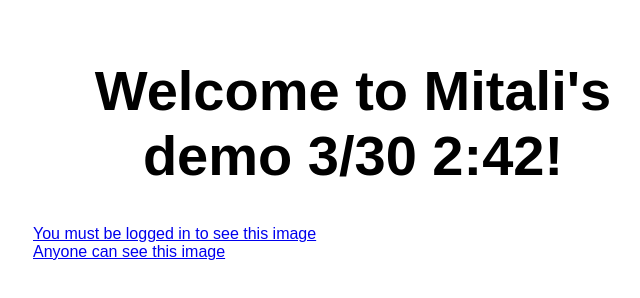
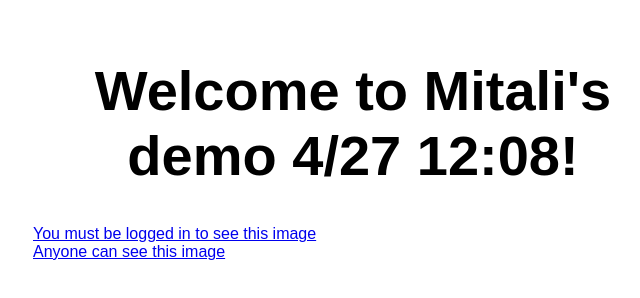
Before and after one commit to mkarmark/afd-repo-1, a plain HTML site: page src/index.html in a window 1280 px wide. Shown: the whole page, without its empty margins (287-927 px from the left). Drawn offline with Linux system fonts and the light colour scheme.

Commit message:
Update index.html

```diff
--- a/src/index.html
+++ b/src/index.html
@@ -10,7 +10,7 @@
 
 <body>
   <main>
-    <h1>Welcome to Mitali's demo 3/30 2:42!</h1>
+    <h1>Welcome to Mitali's demo 4/27 12:08!</h1>
         <a href="/puppy.jpg">You must be logged in to see this image </a>
     <br/>
         <a href="/puppy2.jpg">Anyone can see this image</a>
```
